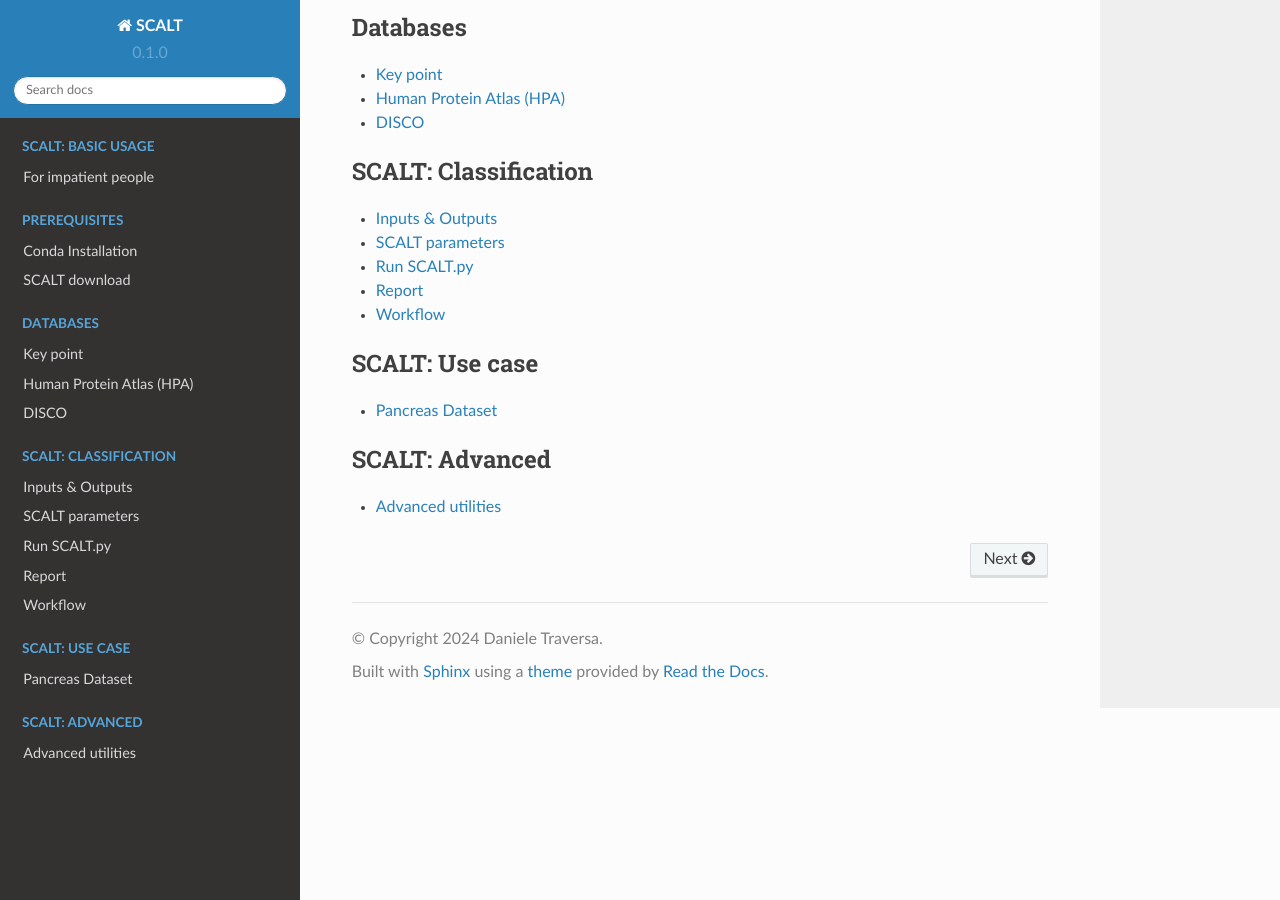
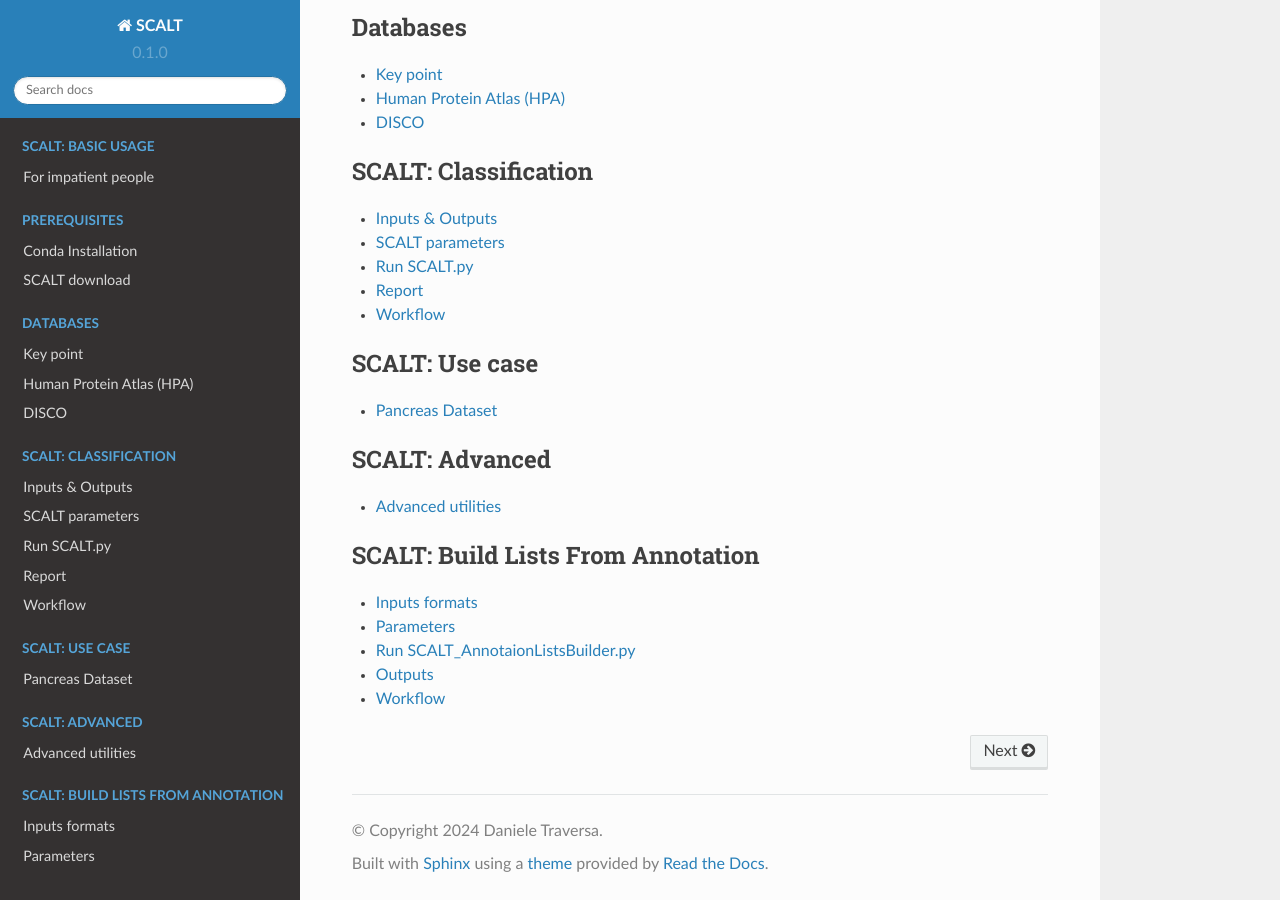
Before and after one commit to danitrave/CapitalCitiesGame, a Sphinx documentation site: the page built from docs/source/index.rst, in a window 1280 px wide and 900 px high, scrolled down 817 px. Built offline with Sphinx 7.4.7 and the Read the Docs theme 2.0.0, drawn with Linux system fonts in a browser that asks for light colours.

Commit message:
Update index.rst

```diff
--- a/docs/source/index.rst
+++ b/docs/source/index.rst
@@ -49,3 +49,9 @@ If you want to learn more about, please see the manual for point to point instru
    :caption: SCALT: Advanced
 
    advanced.rst
+
+.. toctree::
+   :maxdepth: 2
+   :caption: SCALT: Build Lists From Annotation
+
+   annoListsBuilder.rst
```
